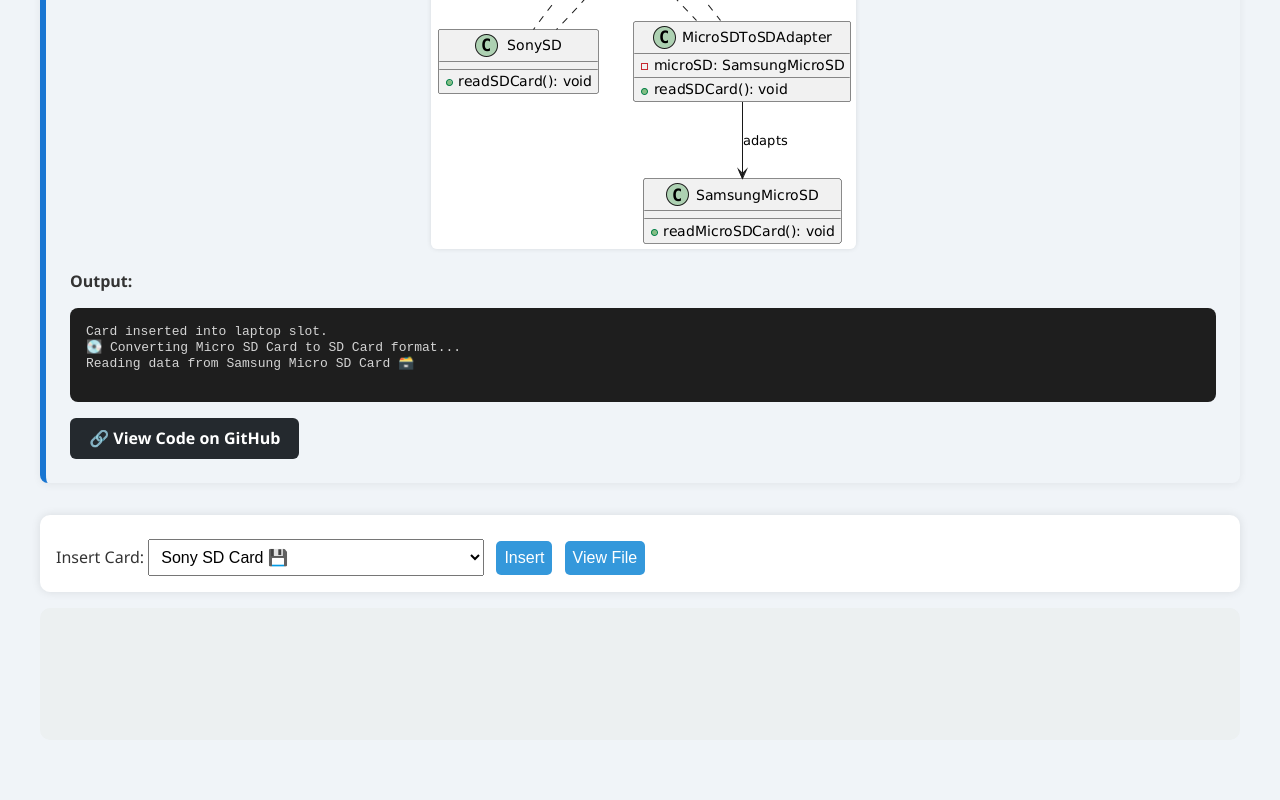
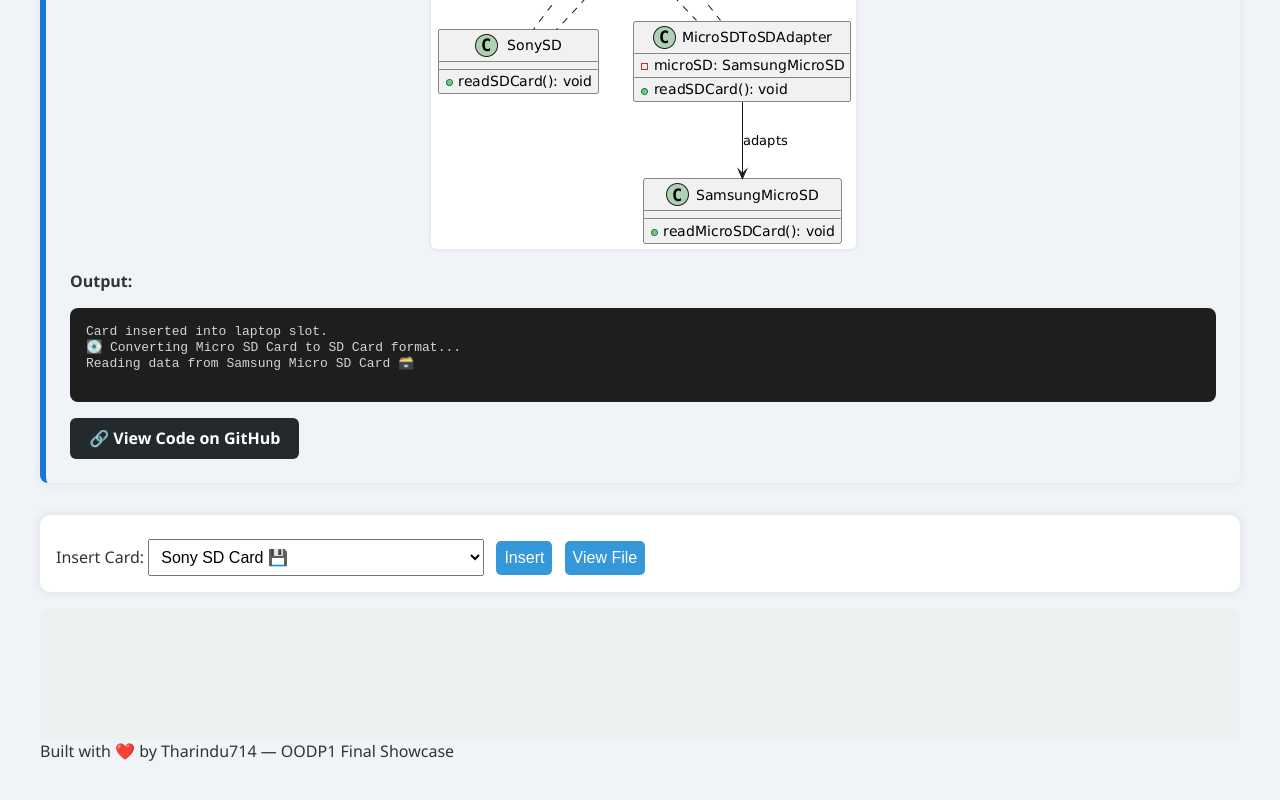
Before and after one commit to Tharindu714/Design-Patterns-FULL, a plain HTML site: page src/main/webapp/Adapter.html in a window 1280 px wide. Shown: the part 934-1734 px from the top of the page. Drawn offline with Linux system fonts and the light colour scheme.

Commit message:
Update Footer for all Designs and Update Index.html

```diff
--- a/src/main/webapp/Adapter.html
+++ b/src/main/webapp/Adapter.html
@@ -225,5 +225,8 @@ Reading data from Samsung Micro SD Card 🗃️
         log.innerHTML += message + "\n";
     }
 </script>
+<footer>
+    Built with ❤️ by Tharindu714 — OODP1 Final Showcase
+</footer>
 </body>
 </html>
```
Also changed, not shown: index.html (+2 -1 lines), src/main/webapp/ChargingAdapter.html (+3 -0 lines), src/main/webapp/DJNight.html (+3 -0 lines), src/main/webapp/ManageUser.html (+3 -0 lines), src/main/webapp/MovieNight.html (+3 -0 lines), src/main/webapp/MyGunFactory.html (+3 -0 lines), src/main/webapp/SherlockObserver.html (+3 -0 lines), src/main/webapp/Singleton.html (+3 -0 lines), src/main/webapp/SuperHero.html (+3 -0 lines), src/main/webapp/Warzone.html (+3 -0 lines), src/main/webapp/gameTemplate.html (+3 -0 lines), src/main/webapp/payment-strategy.html (+3 -0 lines).
